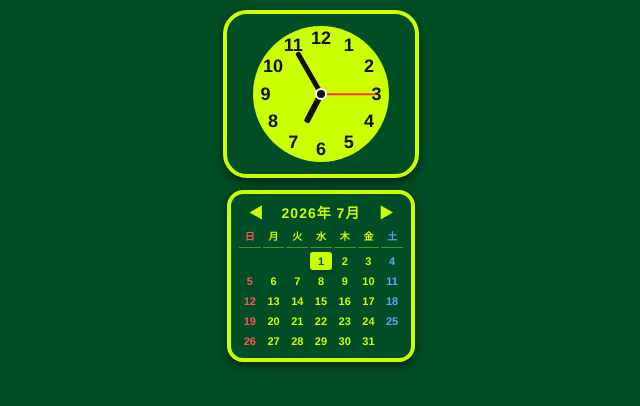
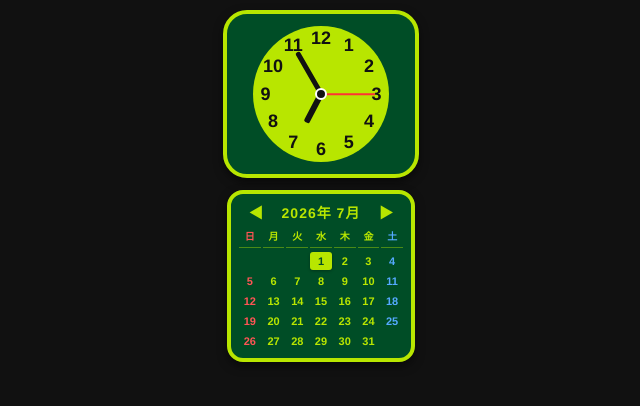
Before and after one commit to ymasda-design/my-clock, a plain HTML site: page index.html in a window 1280 px wide. Shown: the whole page, without its empty margins (319-959 px from the left). Drawn offline with Linux system fonts and the light colour scheme.

Commit message:
Update index.html

```diff
--- a/index.html
+++ b/index.html
@@ -7,7 +7,7 @@
         body {
             margin: 0;
             padding: 10px 0;
-            background-color: #004d26; /* JRの濃い緑 */
+            background-color: #111111; /* ★外側を濃い緑から「黒」に変更 */
             display: flex;
             flex-direction: column;
             align-items: center;
@@ -23,8 +23,8 @@
         .clock-frame {
             width: 188px;
             height: 160px;
-            background-color: #004d26;
-            border: 4px solid #ccff00;
+            background-color: #004d26; /* 筐体の濃い緑は維持 */
+            border: 4px solid #b8e600; /* ★枠の蛍光イエローを少し暗めに調整 */
             border-radius: 24px;
             display: flex;
             align-items: center;
@@ -33,13 +33,13 @@
             margin-bottom: 12px;
         }
 
-        /* 文字盤（正円の蛍光黄色） */
+        /* 文字盤（正円の少し暗めの蛍光黄色） */
         .clock-face {
             width: 136px;
             height: 136px;
             border-radius: 50%;
             position: relative;
-            background-color: #ccff00;
+            background-color: #b8e600; /* ★文字盤の蛍光イエローを少し暗めに調整 */
         }
 
         /* 数字全体の共通設定 */
@@ -101,12 +101,12 @@
         .calendar-container {
             width: 188px;
             background-color: #004d26;
-            border: 4px solid #ccff00;
+            border: 4px solid #b8e600; /* ★カレンダー枠のイエローも少し暗めに調整 */
             border-radius: 16px;
             box-shadow: 0 4px 10px rgba(0,0,0,0.5);
             padding: 8px;
             box-sizing: border-box;
-            color: #ccff00;
+            color: #b8e600; /* ★カレンダー文字のイエローも少し暗めに調整 */
         }
 
         /* 年月のヘッダー */
@@ -129,7 +129,7 @@
         .nav-btn {
             background: none;
             border: none;
-            color: #ccff00;
+            color: #b8e600; /* ★少し暗めのイエロー */
             font-size: 14px;
             font-weight: bold;
             cursor: pointer;
@@ -155,7 +155,7 @@
         .day-label {
             font-size: 10px;
             padding-bottom: 4px;
-            border-bottom: 1px solid rgba(204, 255, 0, 0.4);
+            border-bottom: 1px solid rgba(184, 230, 0, 0.4);
             margin-bottom: 2px;
         }
         .sun { color: #ff5555; }
@@ -172,7 +172,7 @@
 
         /* 今日の日付を強調するデザイン */
         .today {
-            background-color: #ccff00;
+            background-color: #b8e600; /* ★今日の背景も少し暗めのイエローに調整 */
             color: #004d26;
             font-weight: 900;
             box-shadow: 0 1px 3px rgba(0,0,0,0.3);
```
